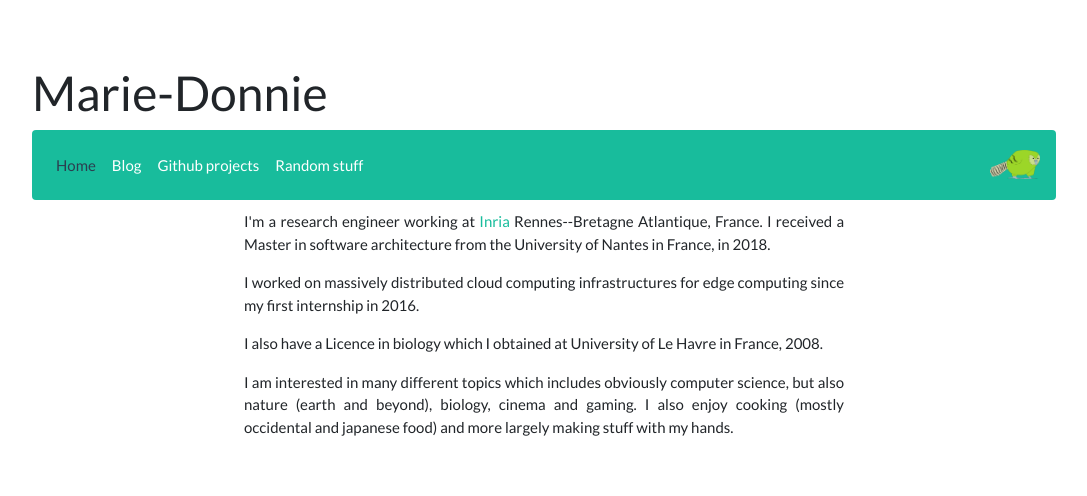
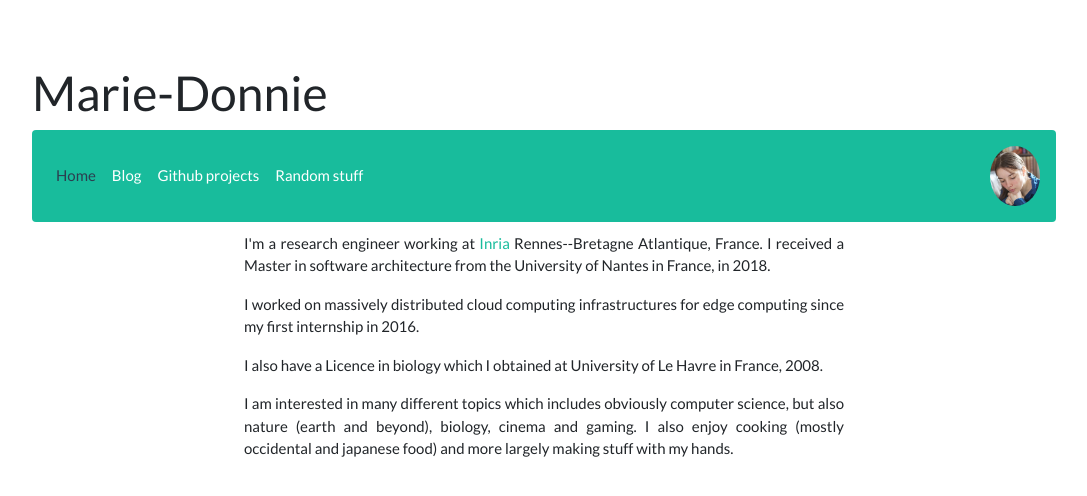
Before and after one commit to Marie-Donnie/Marie-Donnie.github.io, a Jekyll site: the page built from index.html, in a window 1280 px wide. Shown: the top 496 px of the page, without its empty margins (96-1183 px from the left). Built offline with Jekyll 4.4.1, drawn with Linux system fonts in a browser that asks for light colours.

Commit message:
Changed bar image

```diff
--- a/_includes/nav.html
+++ b/_includes/nav.html
@@ -1,4 +1,5 @@
-<nav class="navbar sticky-top navbar-expand-lg navbar-dark bg-dark rounded">
+<nav class="navbar navbar-expand-sm navbar-dark bg-dark rounded">
+
   <div class="collapse navbar-collapse" id="navbarSupportedContent">
     <ul class="navbar-nav mr-auto">
       {% for item in site.data.nav %}
@@ -10,7 +11,7 @@
     <div class="collapse navbar-collapse flex-grow-0" id="navbarSupportedContent">
       <ul class="navbar-nav text-right">
 	<li class="nav-item active">
-	  <img id="kakapo" src="/assets/img/kakapo.png" alt="Kakapo" >
+	  <img class="img-fluid" id="me" src="/assets/img/me.png" alt="Me" >
 	</li>
       </ul>
     </div>
--- a/_layouts/default.html
+++ b/_layouts/default.html
@@ -23,5 +33,6 @@
       </div>
     </div>
 
+
   </body>
 </html>
--- a/assets/css/marie.css
+++ b/assets/css/marie.css
@@ -31,9 +31,9 @@
     margin: auto;
 }
 
-/* kakapo image */
-#kakapo {
+#me {
     max-width: 50px;
+    border-radius: 50%;
 }
 
 .center {
```
Also changed, not shown: other parts of _layouts/default.html (+10 -0 lines), assets/img/me.png (added).
